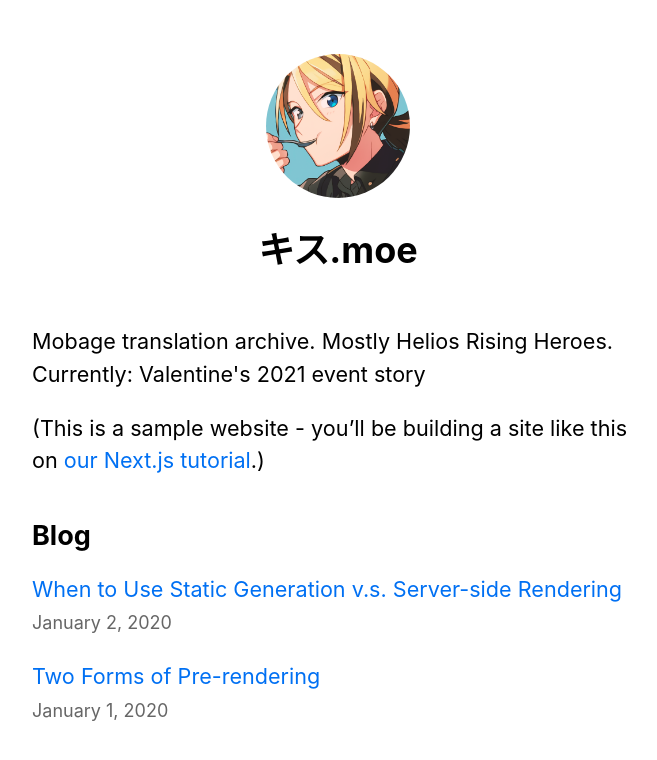
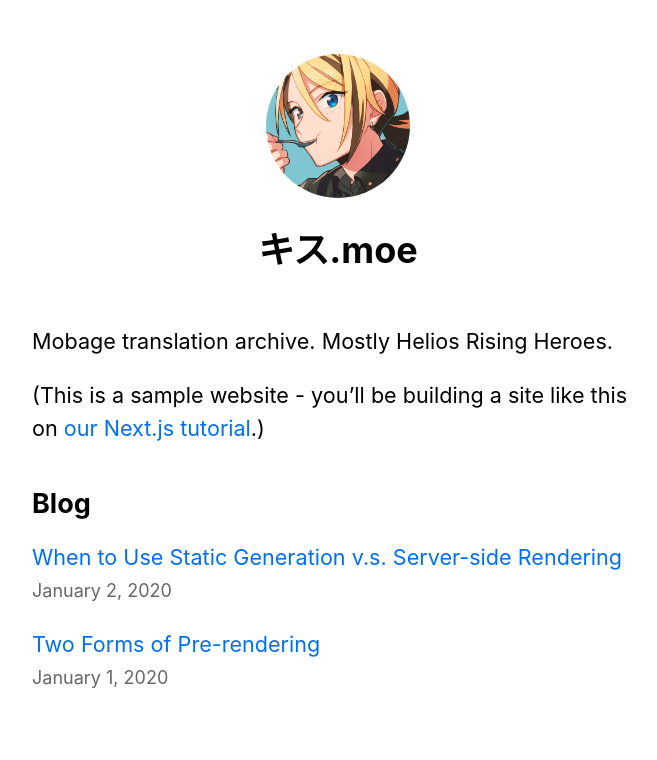
Before and after one commit to kisuchama/hlos, a Next.js app: page / in a window 1280 px wide. Shown: the top 760 px of the page, without its empty margins (302-959 px from the left). Built offline with nearby package versions, Linux system fonts and the light colour scheme.

Commit message:
bio edit

```diff
--- a/pages/index.js
+++ b/pages/index.js
@@ -21,7 +21,7 @@ export default function Home({ allPostsData }) {
         <title>{siteTitle}</title>
       </Head>
       <section className={utilStyles.headingMd}>
-        <p>Mobage translation archive. Mostly Helios Rising Heroes. Currently: Valentine's 2021 event story</p>
+        <p>Mobage translation archive. Mostly Helios Rising Heroes.</p>
         <p>
           (This is a sample website - you’ll be building a site like this on{' '}
           <a href="https://nextjs.org/learn">our Next.js tutorial</a>.)
```
